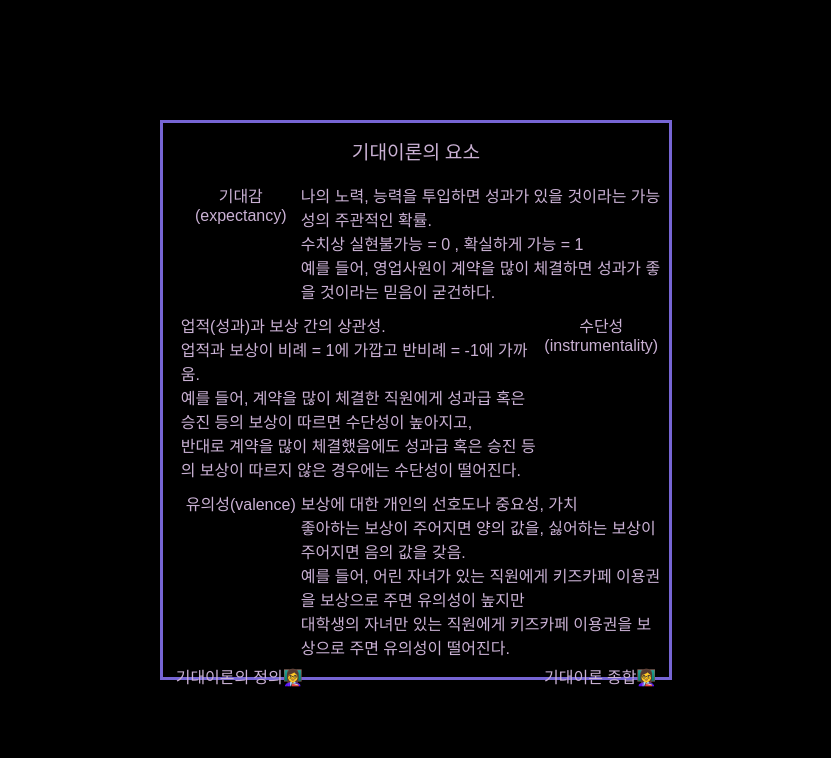
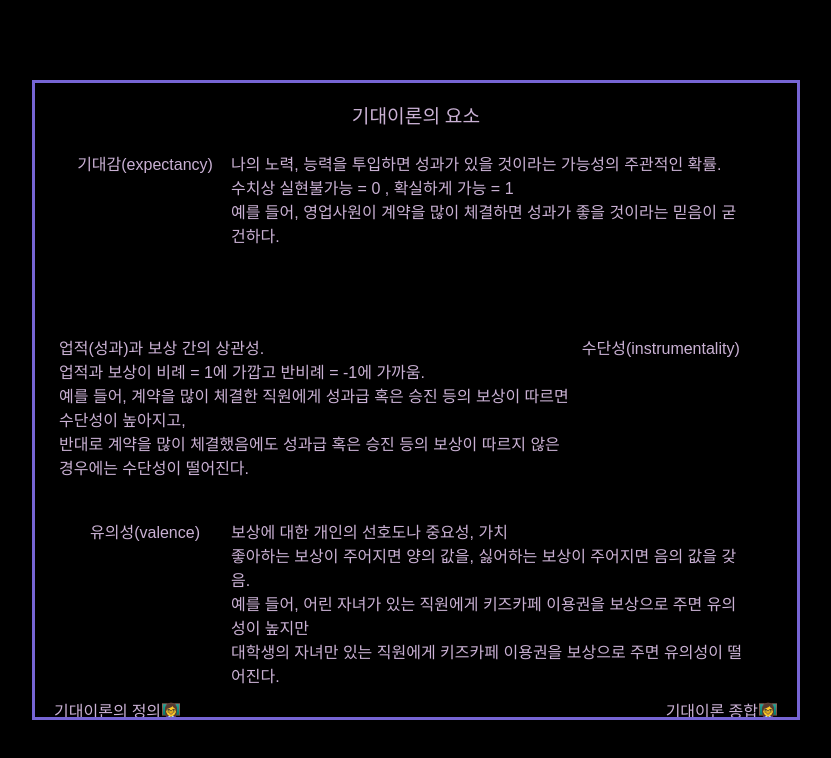
Before and after one commit to HaekyungS/VVroom, a plain HTML site: page VVroom_요소.html in a window 1280 px wide. Shown: the whole page, without its empty margins (224-1055 px from the left). Drawn offline with Linux system fonts and the light colour scheme.

Commit message:
VVroom의 기대이론_ver01
스크린별 사이즈 조정 - @media
전체정보 탭 수정
overflow 추가

```diff
--- a/css/all_tap.css
+++ b/css/all_tap.css
@@ -1,18 +1,6 @@
-body>div {
-  display: flex;
-  justify-content: center;
-  flex-direction: column;
+body>div>div{
+  align-items: center;
 }
-body>div>div {
-  font-family: var(--font-main);
-  width: 650px;
-  height: 800px;
-  margin-top : 0;
-  margin-bottom: 0;
-  text-align: justify;
-  padding: 0;
-}
-
 p {
   margin: 10px;
   color: aliceblue;
@@ -23,14 +11,26 @@ a {
   text-decoration: none;
   font-family: var(--font-main);
 }
+
 ol{
   margin: 0;
 }
-.text-center {
+
+header{
+  overflow: visible;
+}
+
+h1 {
   text-align: center;
   transition: all 3s;
 }
 
-.text-center:hover {
+h1:hover {
   transform: scale(1.5);
 }
+
+body>div>div>footer{
+  width: 100%;
+  display: flex;
+  justify-content: space-around;
+}
--- a/css/common.css
+++ b/css/common.css
@@ -7,12 +7,27 @@
 
 * {
   box-sizing: border-box;
+  overflow: auto;
 }
 
-@media screen and (min-width="959px") {
+@media screen and (max-width="430px") {
   body{
-    width: 959px;
-    height: 965px;
+    width: 430px;
+    height: 915px;
+  }
+}
+
+@media (min-width="431px") and (max-width="820px") {
+  body{
+    width: 820px;
+    height: 1180px;
+  }
+}
+
+@media (min-width="821px") and (max-width="1920px") {
+  body{
+    width: 1920px;
+    height: 1200px;
   }
 }
 
@@ -29,13 +44,13 @@ body>div {
   width: 100%;
   display: flex;
   justify-content: center;
+  align-items: center;
   border: none;
-  margin: auto;
 }
 
 body>div>div {
-  width: 40%;
-  height: 70%;
+  width: 60%;
+  height: 80%;
   display: flex;
   justify-content: center;
   flex-wrap: wrap;
--- a/css/요소.css
+++ b/css/요소.css
@@ -20,16 +20,18 @@ body>div>div>div{
   margin: 0;
 }
 body>div>div>div>div{
-  width: 100%;
-  height: 95%;
+  width: 95%;
+  height: 90%;
   display: flex;
   margin: 5px;
   font-family: var(--font-main);
+
 }
 body>div>div>div>div>div{
   text-align: center;
   width: 25%;
   margin: 0;
+  overflow: hidden;
 }
 body>div>div>div>div>p{
   width: 75%;
--- a/css/정의.css
+++ b/css/정의.css
@@ -28,9 +28,9 @@ table{
 body>div>div>div>footer{
   display: flex;
   justify-content: space-between;
+  align-items: center;
   width: 100%;
   height: 10%;
-  margin: auto;
 }
 body>div>div>footer>a {
   width: 100%;
```
Also changed, not shown: VVroom_all.html (+16 -3 lines), VVroom_정의.html (+3 -1 lines).
